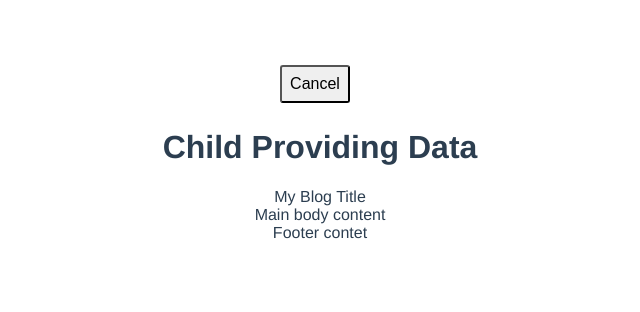
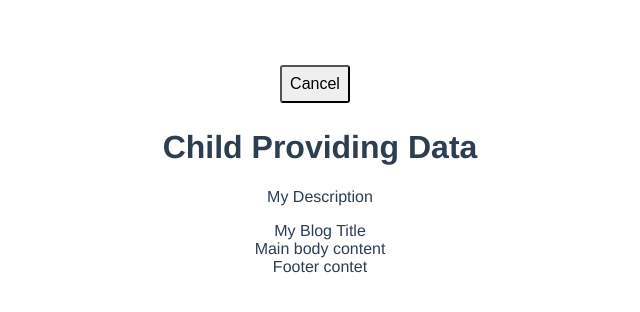
Before and after one commit to yxj0312/build-gmail-clone-with-vue-3, a Vue app: page / in a window 1280 px wide. Shown: the top 312 px of the page, without its empty margins (320-960 px from the left). Built offline with nearby package versions, Linux system fonts and the light colour scheme.

Commit message:
add another template

```diff
--- a/src/components/Book.vue
+++ b/src/components/Book.vue
@@ -2,6 +2,7 @@
   <div class="book">
     <slot name="title"
         :bookTitle="bookTitle"></slot>
+    <slot name="description" />
   </div>
 </template>
 
--- a/src/components/Library.vue
+++ b/src/components/Library.vue
@@ -6,6 +6,9 @@
       <!-- <h1>{{ slotProps.bookTitle }}</h1> -->
       <h1>{{ bookTitle }}</h1>
     </template>
+    <template v-slot:description>
+      <p>My Description</p>
+    </template>
   </Book>
 </template>
 
```
